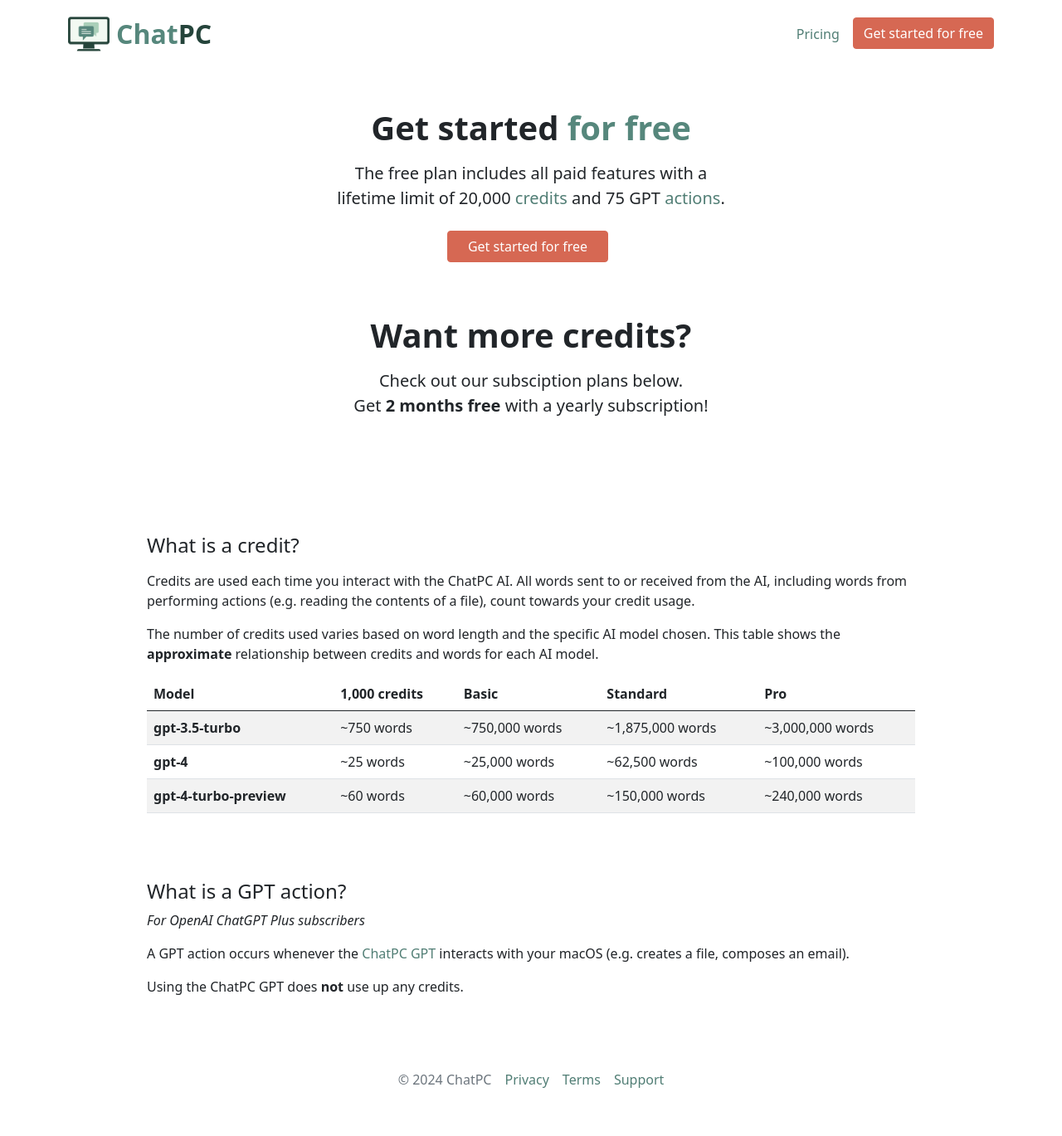
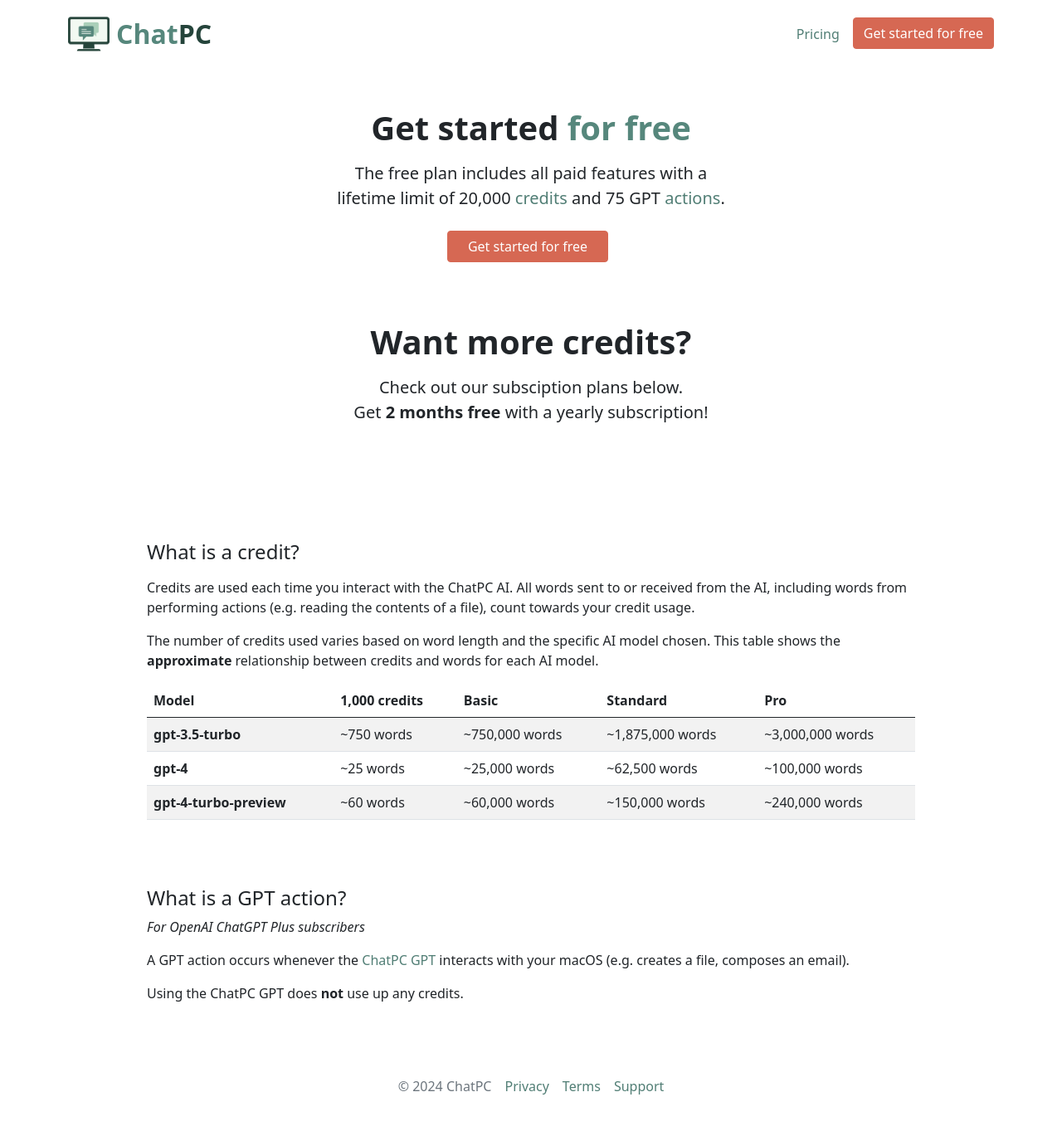
Before and after one commit to dounan/chat-pc-site, a Jekyll site: the page built from plans/index.html, in a window 1280 px wide. Shown: the whole page at 83% size. Built offline with Jekyll 4.4.1, drawn with Linux system fonts in a browser that asks for light colours; comment, search, counter and statistics services are not loaded.

Commit message:
increase margin on plans page

```diff
--- a/plans/index.html
+++ b/plans/index.html
@@ -5,7 +5,7 @@
 <div class="container">
   <getting-started-instructions>
     <div class="row align-items-center py-4 g-5">
-      <div class="col-md-8 offset-md-2 col-lg-6 offset-lg-3 text-center mb-3">
+      <div class="col-md-8 offset-md-2 col-lg-6 offset-lg-3 text-center mb-4">
         <p class="display-6 fw-bold mb-3">
           Get started <span style="color: #56877c;">for free</span>
         </p>
```
